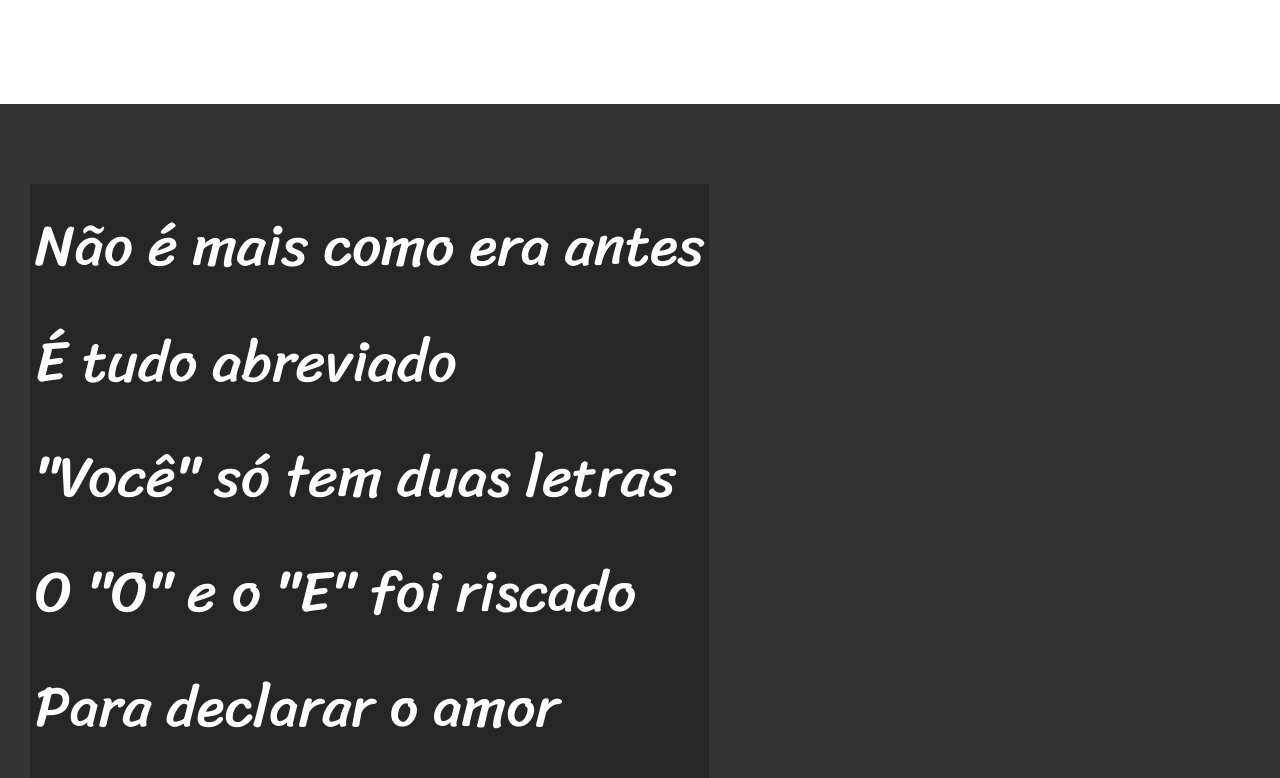
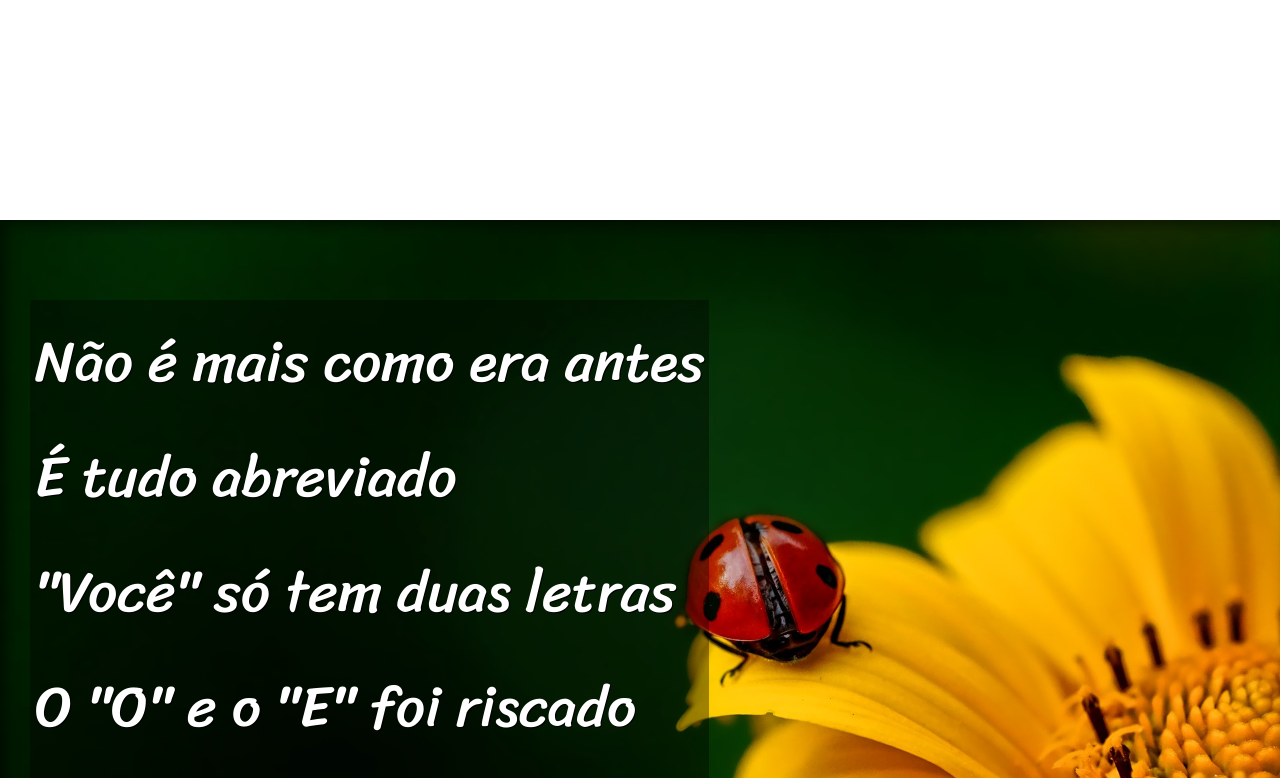
Before and after one commit to tteuwDev/html-css, a plain HTML site: page Desafios/012/index.html in a window 1280 px wide. Shown: the part 1122-1900 px from the top of the page. Drawn offline with Linux system fonts and the light colour scheme.

Commit message:
versão final cordel moderno.

```diff
--- a/Desafios/012/estilo/style.css
+++ b/Desafios/012/estilo/style.css
@@ -61,15 +61,35 @@ section.normal {
         color: black;
     }
 
+    section > p {
+
+        padding-bottom: 2em;
+    }
     section.imagem {
         background-color: rgb(51, 51, 51);
         color: white;
+        box-shadow: inset 6px 6px 13px 0px rgba(0, 0, 0, 0.514);
+        background-size: cover;
+        background-attachment: fixed;
     }
 
     section.imagem > p {
-        background-color: rgba(0, 0, 0, 0.253);
+        background-color: rgba(0, 0, 0, 0.37);
         display: inline-block;
         padding: 5px;
+        text-shadow: 1px 1px 0px black;
+        }
+
+
+
+    section#img01 {
+        background-image: url(../imagens/background001.jpg);
+        background-position: right center;
+
+    }
+    section#img02 {
+        background-image: url(../imagens/background002.jpg);
+
     }
 
       footer {
--- a/Desafios/012/index.html
+++ b/Desafios/012/index.html
@@ -24,7 +24,7 @@
         </p>
 </section>
 
-    <section class="imagem">
+    <section class="imagem" id="img01">
         <p>
             Não é mais como era antes <br>
             É tudo abreviado <br>
@@ -60,7 +60,7 @@
 
     </section>
 
-    <section class="imagem">
+    <section class="imagem" id="img02">
         <p>
             Tenho saudade das cartas<br>
             Escritas com a própria mão<br>
```
